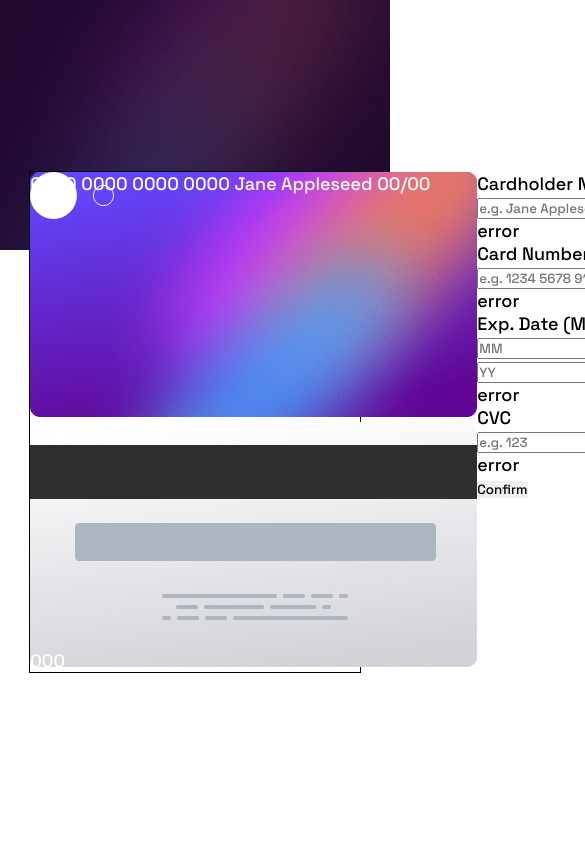
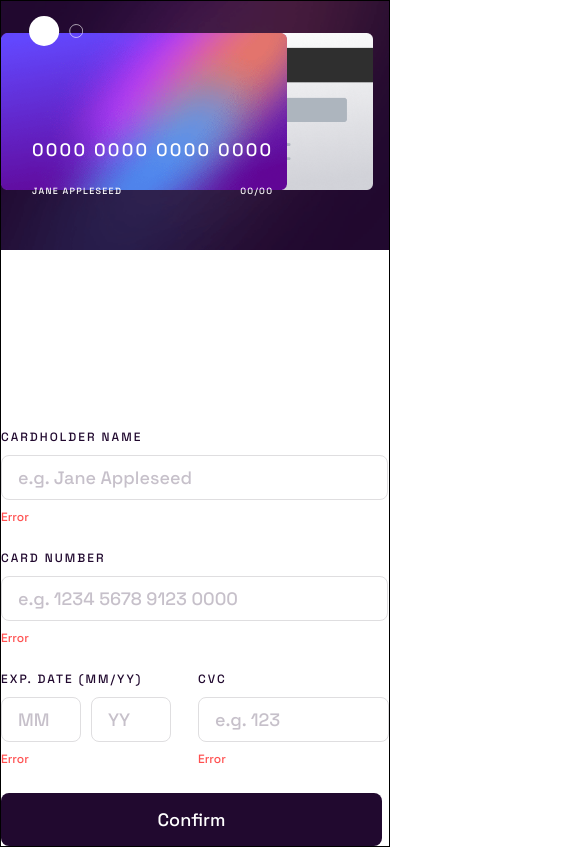
Before and after one commit to CharlesSquirel/interactive-card-details-form-main, a plain HTML site: page index.html in a window 390 px wide. Shown: the top 847 px of the page, 585 px wide, since content can reach past the window. Drawn offline with Linux system fonts and the light colour scheme.

Commit message:
Desktop + RWD mobile

```diff
--- a/index.html
+++ b/index.html
@@ -16,11 +16,13 @@
       <div class="cards-container">
         <img class="card-front-img" src="images/bg-card-front.png" alt="Heads of credit card" />
         <img class="card-back-img" src="images/bg-card-back.png" alt="Tails of credit card" />
-        <img class="card-logo-img" src="images/card-logo.svg" alt="Card's logo">
+        <img class="card-logo-img" src="images/card-logo.svg" alt="Card's logo" />
         <div class="card-front-text-container">
           <span class="card-front-number">0000 0000 0000 0000</span>
-          <span class="card-front-owner">Jane Appleseed</span>
-          <span class="card-front-expiration-date">00/00</span>
+          <div class="card-flex-row">
+            <span class="card-front-owner">Jane Appleseed</span>
+            <span class="card-front-expiration-date">00/00</span>
+          </div>
         </div>
         <span class="card-back-cvc-number">000</span>
       </div>
@@ -38,8 +40,10 @@
         <div class="input-date--and-cvc-container">
           <div class="input-date-container">
             <label for="input-date">Exp. Date (MM/YY)</label>
-            <input id="input-date" class="input-date" type="text" placeholder="MM" />
-            <input id="input-date" class="input-date" type="text" placeholder="YY" />
+            <div class="input-row">
+              <input id="input-date" class="input-date" type="text" placeholder="MM" />
+              <input id="input-date" class="input-date" type="text" placeholder="YY" />
+            </div>
             <span class="error error-input-date">error</span>
           </div>
           <div class="input-cvc-container">
--- /dev/null
+++ b/styles/_form.scss
@@ -0,0 +1,94 @@
+.input-date--and-cvc-container,
+.input-row {
+  display: flex;
+}
+
+.form,
+.input-date-container,
+.input-cvc-container,
+.input-name-container,
+.input-card-number-container {
+  display: flex;
+  flex-direction: column;
+  gap: 10px;
+}
+
+.form {
+    gap: 26px;
+    justify-content: center;
+}
+
+.input-row {
+    gap: 10px;
+}
+
+.input-date--and-cvc-container {
+    gap: 27px;
+}
+
+// INPUTS
+label {
+  font-weight: 500;
+  font-size: 12px;
+  line-height: 15px;
+  letter-spacing: 2px;
+  color: $violet;
+  text-transform: uppercase;
+}
+
+input {
+  border: 1px solid $input-border;
+  border-radius: 8px;
+  font-weight: 500;
+  font-size: 18px;
+  line-height: 23px;
+  padding-left: 16px;
+  &::placeholder {
+    opacity: 0.25;
+    color: $violet;
+  }
+  &:focus {
+    outline: 1px solid $input-focus;
+  }
+}
+
+.input-name,
+.input-card-number {
+  width: 387px;
+  height: 45px;
+}
+
+.input-date {
+  width: 80px;
+  height: 45px;
+}
+
+.input-cvc {
+  width: 191px;
+  height: 45px;
+}
+
+// BTN
+.btn {
+  width: 381px;
+  height: 53px;
+  border-radius: 8px;
+  background-color: $violet;
+  color: $white;
+  font-weight: 500;
+  font-size: 18px;
+  line-height: 23px;
+  text-align: center;
+  &:hover{
+    opacity: 0.9;
+  }
+}
+
+// ERROR
+.error {
+  color: $red;
+  font-weight: 500;
+  font-size: 12px;
+  line-height: 15px;
+  text-transform: capitalize;
+}
--- a/styles/_global.scss
+++ b/styles/_global.scss
@@ -1,22 +1,22 @@
 * {
-    box-sizing: border-box;
-    margin: 0;
-    padding: 0;
-    font-family: 'Space Grotesk', sans-serif;
+  box-sizing: border-box;
+  margin: 0;
+  padding: 0;
+  font-family: "Space Grotesk", sans-serif;
 }
 
-button, input {
-    cursor: pointer;
+button,
+input {
+  cursor: pointer;
 }
 
 button {
-    border: none;
+  border: none;
 }
 
-$linear-gradient: hsl(249, 99%, 64%) to hsl(278, 94%, 30%);
-$red: hsl(0, 100%, 66%);
+$input-focus: #6448FE;
+$input-border: #dfdee0;
+$red: #FF5050;
 $white: hsl(0, 0%, 100%);
-$light-grayish-violet: hsl(270, 3%, 87%);
-$dark-grayish-violet: hsl(279, 6%, 55%);
-$very-dark-violet: hsl(278, 68%, 11%);
+$violet: #21092f;
 $mobile: 450px;
--- a/styles/style.scss
+++ b/styles/style.scss
@@ -1,4 +1,5 @@
 @import "_global.scss";
+@import "_form.scss";
 
 body {
   font-size: 18px;
@@ -10,6 +11,7 @@ body {
   @media (max-width: $mobile) {
     background: url("../images/bg-main-mobile.png") no-repeat;
     background-size: contain;
+    align-items: flex-start;
   }
 }
 
@@ -21,17 +23,36 @@ body {
   //   height: 100%;
   //   padding: 187px 227px 186px 164px;
   width: 85%;
+  gap: 240px;
+  @media (max-width: $mobile) {
+    width: 100%;
+    flex-direction: column;
+  }
 }
 
 .cards-container {
+  display: flex;
+  flex-direction: column;
   position: relative;
   color: $white;
+  gap: 37px;
+  @media (max-width: $mobile) {
+    flex-direction: column-reverse;
+    min-width: 375px;
+    justify-content: flex-end;
+    align-items: flex-start;
+    padding: 32px 16px 0 16px;
+    gap: 0;
+  }
 }
 
 .card-front-text-container {
   position: absolute;
-  top: 0;
-  left: 0;
+  top: 137px;
+  left: 31px;
+  display: flex;
+  flex-direction: column;
+  gap: 25px;
 }
 
 .thanks-card-container {
@@ -40,8 +61,8 @@ body {
 
 .card-back-cvc-number {
   position: absolute;
-  bottom: 0;
-  left: 0;
+  bottom: 113px;
+  left: 467px;
 }
 
 // IMG
@@ -49,12 +70,69 @@ body {
 .card-back-img {
   width: 447px;
   height: 245px;
+  @media (max-width: $mobile) {
+    width: 286px;
+    height: 157px;
+  }
 }
 
 .card-logo-img {
   width: 84px;
   height: 47px;
   position: absolute;
-  top: 0;
-  left: 0;
+  top: 15px;
+  left: 28px;
+  @media (max-width: $mobile) {
+    width: 54px;
+    height: 30px;
+  }
 }
+
+.card-back-img {
+  position: relative;
+  left: 110px;
+  @media (max-width: $mobile) {
+    position: static;
+    align-self: flex-end;
+  }
+}
+
+.card-front-img {
+  @media (max-width: $mobile) {
+    position: absolute;
+    bottom: 0;
+    left:0;
+  }
+}
+
+// CARDS TYPOGRAPHY
+.card-front-number {
+  font-weight: 500;
+  font-size: 28px;
+  line-height: 36px;
+  letter-spacing: 3.5px;
+  @media (max-width: $mobile) {
+    font-size: 18px;
+    line-height: 23px;
+    letter-spacing: 2.2px;
+  }
+}
+
+.card-front-owner,
+.card-front-expiration-date {
+  font-weight: 500;
+  font-size: 14px;
+  line-height: 18px;
+  letter-spacing: 2px;
+  text-transform: uppercase;
+  @media (max-width: $mobile) {
+    font-size: 9px;
+    line-height: 11px;
+    letter-spacing: 1.3px;
+  }
+}
+
+.card-flex-row {
+  display: flex;
+  justify-content: space-between;
+}
```
Also changed, not shown: styles/style.css, 1 other file.
